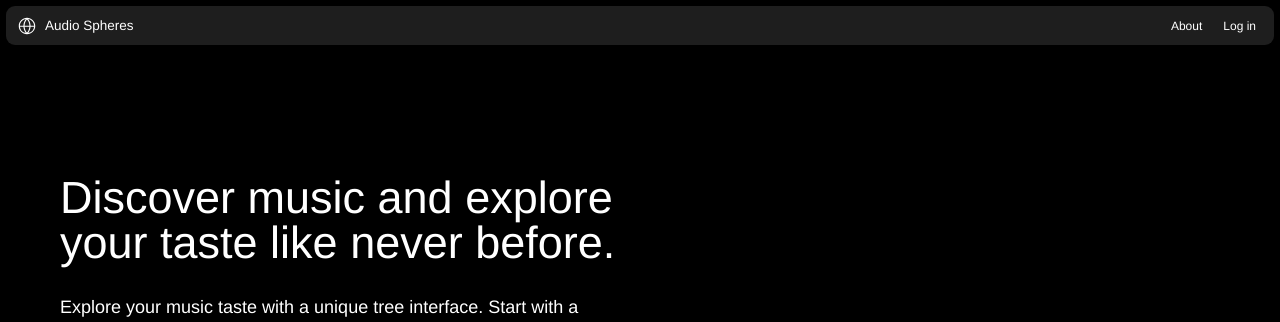
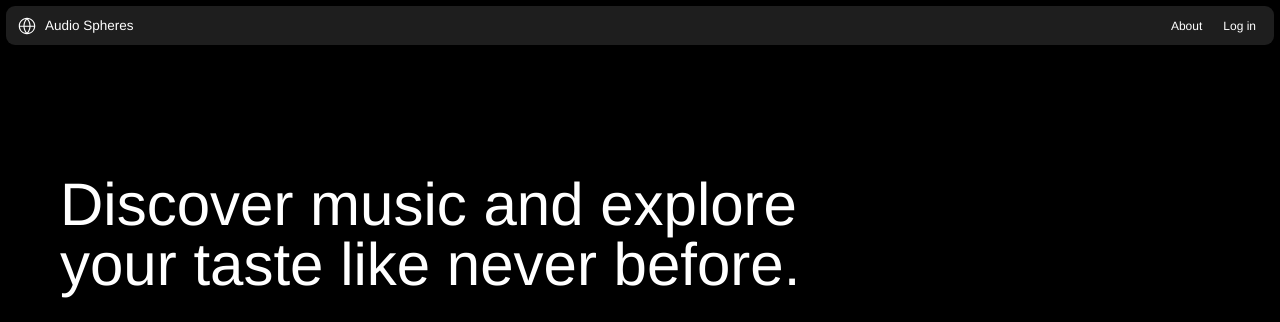
Before and after one commit to jyoon926/audio-spheres, a React (Vite) app: page / in a window 1280 px wide. Shown: the top 322 px of the page. Built offline with nearby package versions, Linux system fonts and the light colour scheme; no server answers; a web font is replaced by a local one.

Commit message:
Update landing page

```diff
--- a/src/pages/Home.tsx
+++ b/src/pages/Home.tsx
@@ -21,7 +21,7 @@ export default function Home() {
       ) : (
         <div className="absolute inset-0 flex flex-col justify-start items-center p-5 md:px-20">
           <div className="w-full max-w-[1600px] flex flex-col justify-start items-start gap-10 pt-[20vh] pb-20">
-            <h1 className="max-w-[14em] text-6xl sm:7xl sm:text-[max(4vw, 5rem)]">
+            <h1 className="max-w-[14em] text-6xl sm:7xl sm:text-[5rem]">
               Discover music and explore your taste like never before.
             </h1>
             <p className="max-w-[32em] text-2xl">Explore your music taste with a unique tree interface. Start with a favorite track and watch as branches unfold, leading you on a personalized journey of discovery.</p>
@@ -29,7 +29,7 @@ export default function Home() {
               Start exploring
             </button>
             <div className="w-full mt-10 bg-light backdrop-blur-xl p-2 rounded-lg">
-              <video className="w-full rounded" src="/videos/demo.mp4" preload="auto" autoPlay loop playsInline muted />
+              <video className="w-full rounded bg-glass" src="/videos/demo.mp4" preload="auto" autoPlay loop playsInline muted />
             </div>
           </div>
         </div>
```
